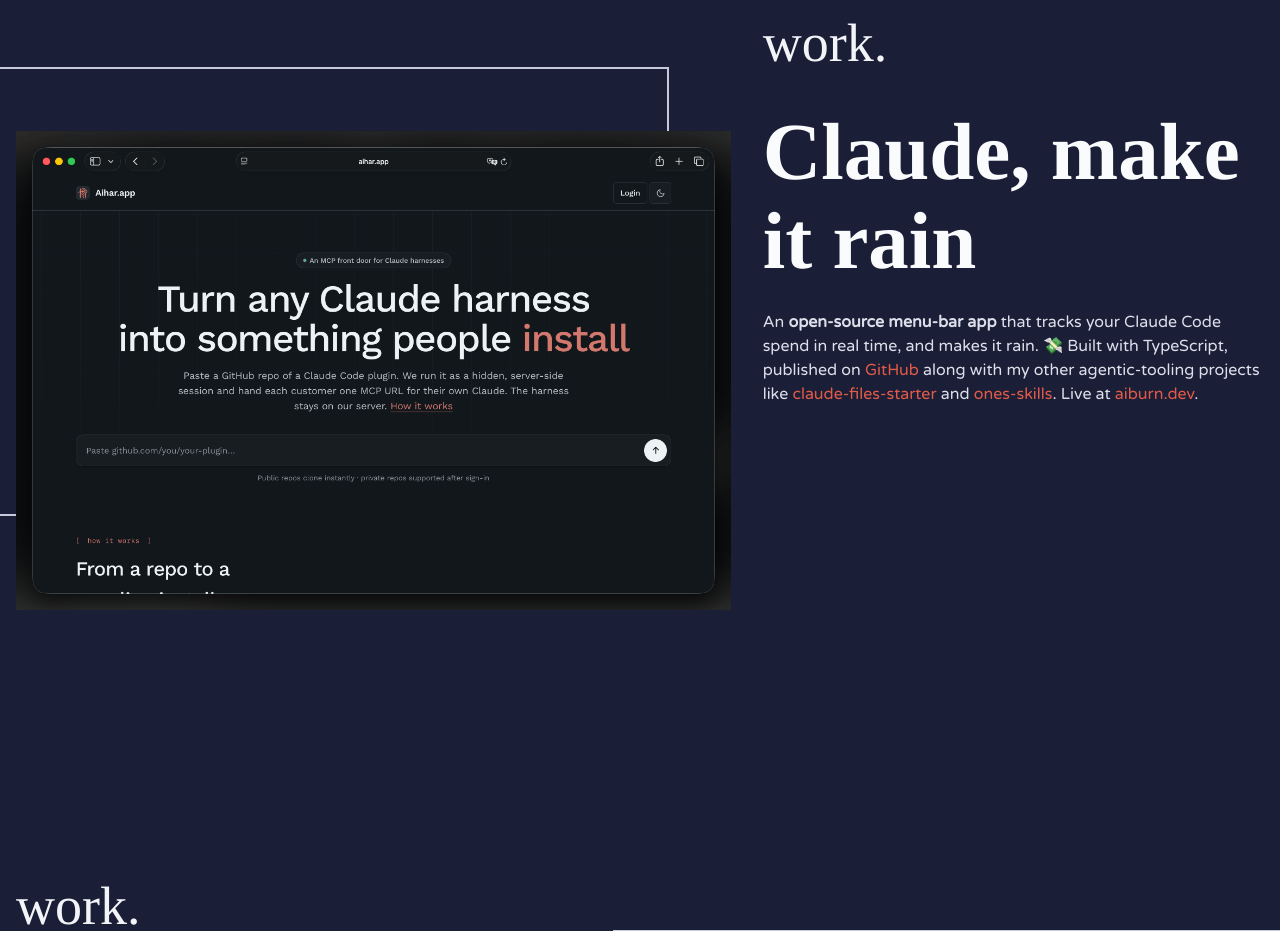
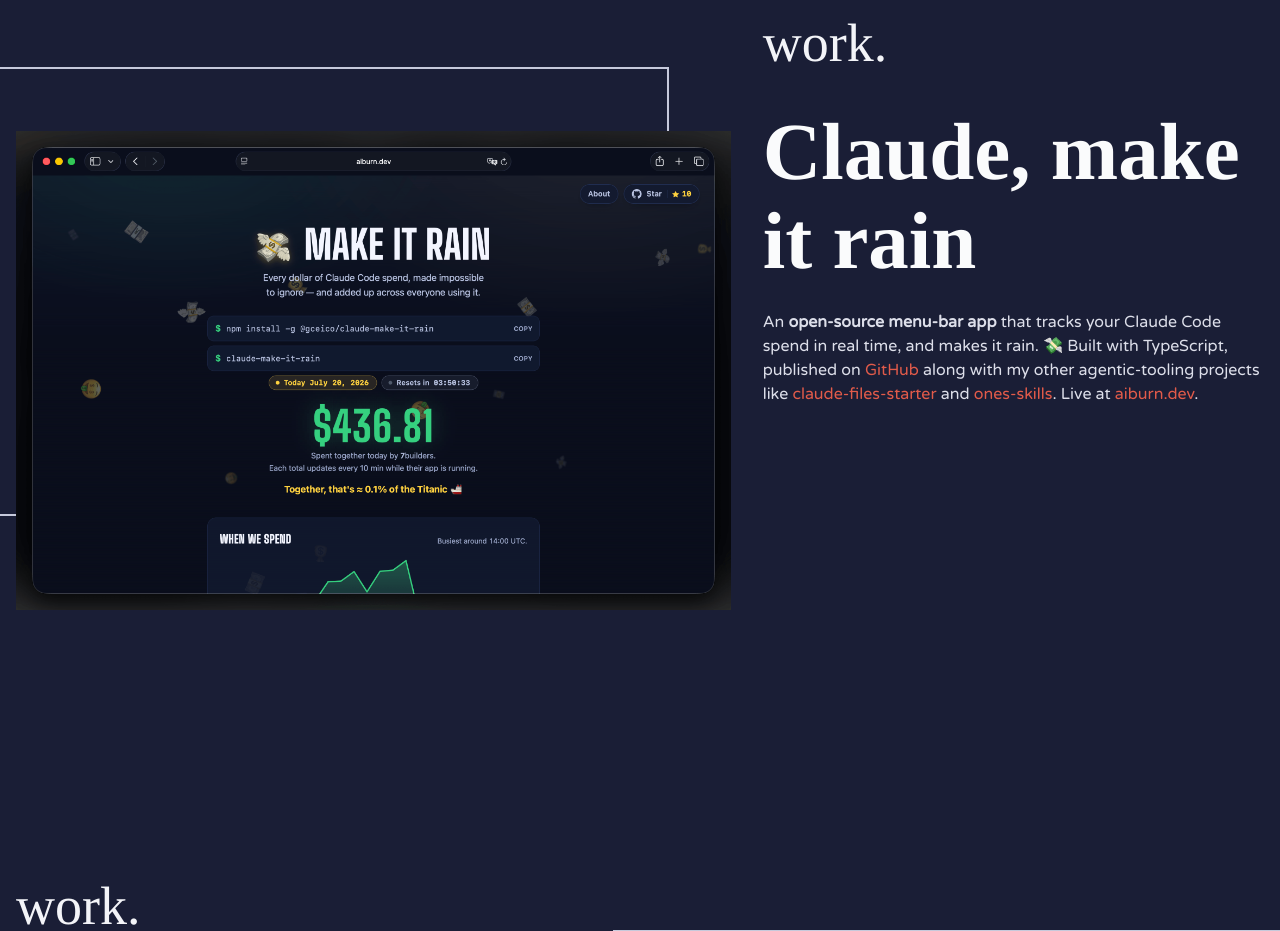
Before and after one commit to gceico/gceico.github.io, an Astro site: page / in a window 1280 px wide. Shown: the part 3475-4406 px from the top of the page. Built offline with nearby package versions, Linux system fonts and the light colour scheme; Astro itself is replaced by a stand-in of ours.

Commit message:
fix: image

```diff
--- a/src/content/portfolios/claude-make-it-rain.md
+++ b/src/content/portfolios/claude-make-it-rain.md
@@ -2,7 +2,7 @@
 title: "Claude, make it rain"
 date: 2025-11-01
 order: 3
-hero: ../../assets/portfolios/ai-har-app-demo.png
+hero: ../../assets/portfolios/make-it-rain-demo.png
 heroAlt: "claude-make-it-rain, Claude Code spend tracker for your menu bar"
 ---
 
```
